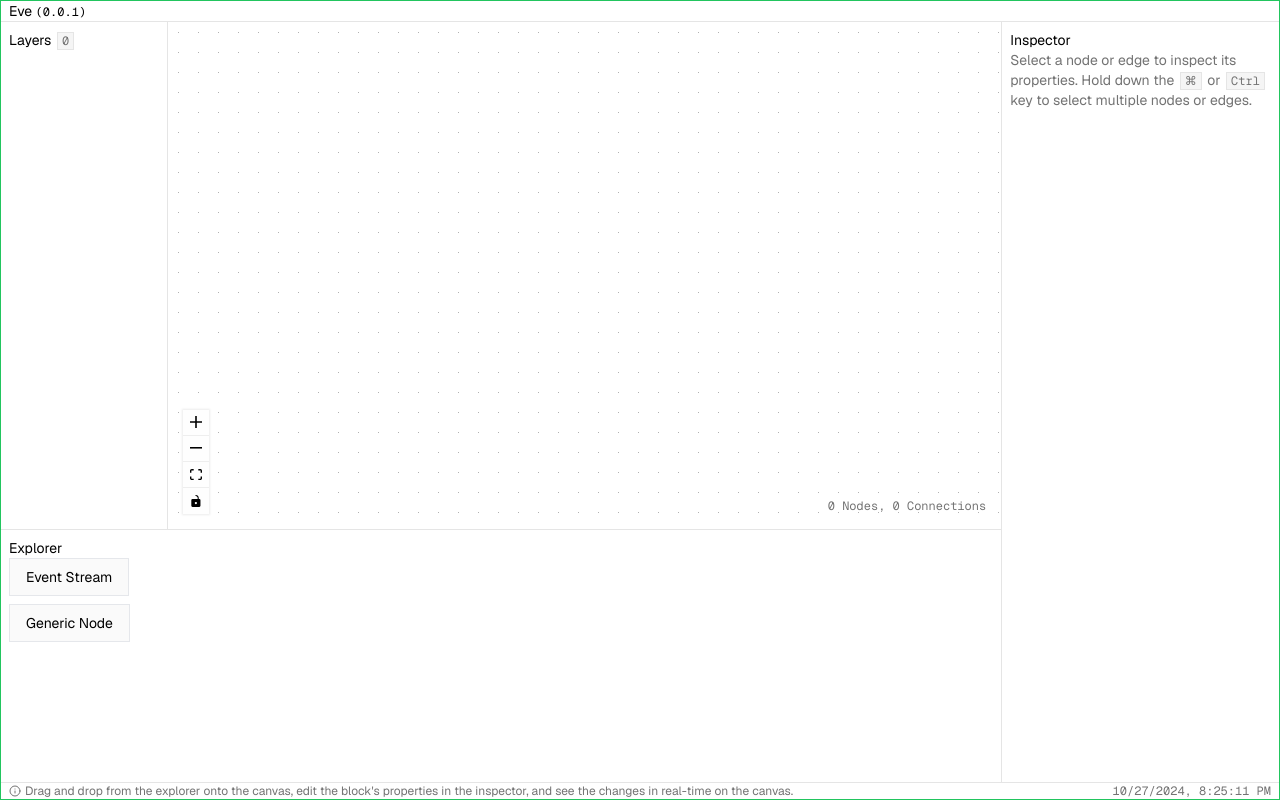
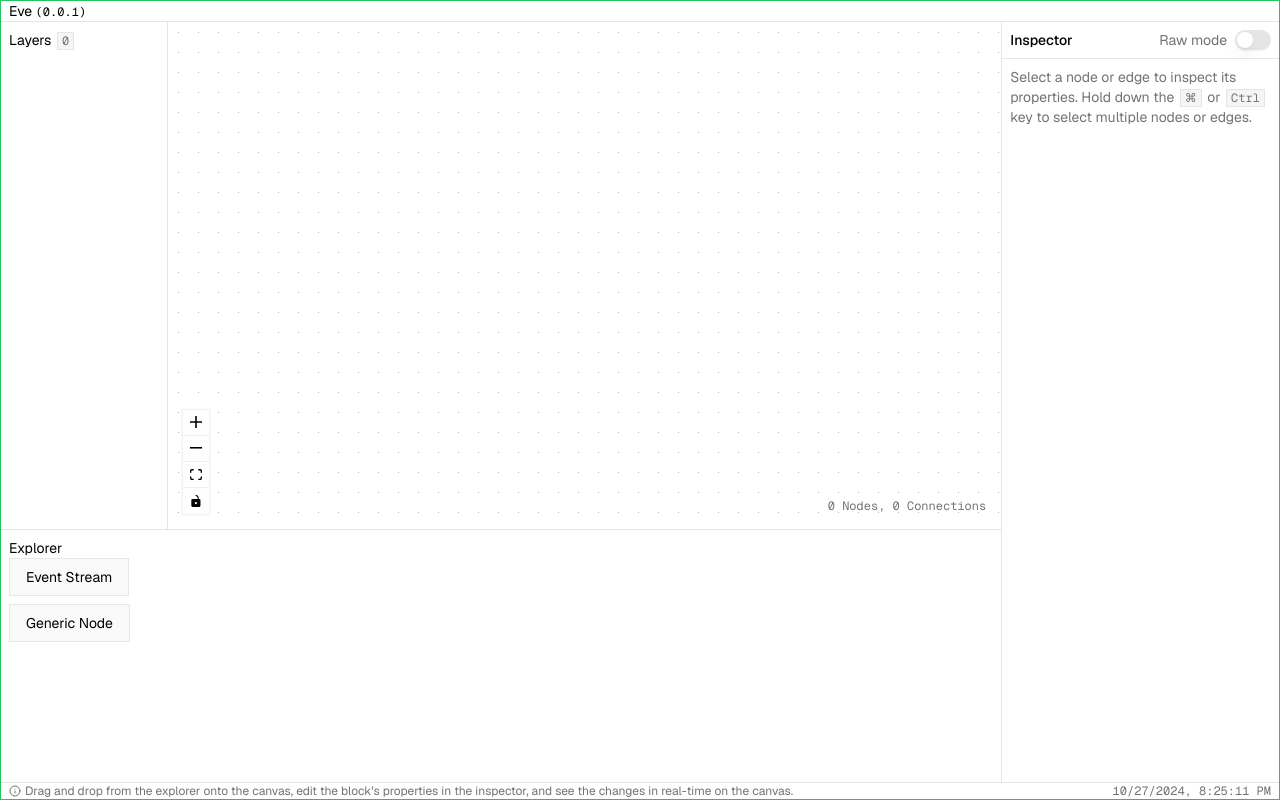
Before and after one commit to PwnFunction/eve, a Next.js app: page / in a window 1280 px wide. Built offline with nearby package versions, Linux system fonts and the light colour scheme.

Commit message:
feat: added raw + read only mode

```diff
--- a/package.json
+++ b/package.json
@@ -10,6 +10,7 @@
   },
   "dependencies": {
     "@radix-ui/react-label": "^2.1.0",
+    "@radix-ui/react-switch": "^1.1.1",
     "@radix-ui/react-tooltip": "^1.1.3",
     "@xyflow/react": "^12.3.2",
     "class-variance-authority": "^0.7.0",
--- a/src/components/inspector.tsx
+++ b/src/components/inspector.tsx
@@ -4,9 +4,11 @@ import { useSelectedElements } from "@/hooks/use-selected-elements";
 import { useSelection } from "@/hooks/use-selection";
 import { styles } from "@/lib/styles/layout";
 import { type Edge, type Node } from "@xyflow/react";
+import { useState } from "react";
 import { Input } from "./ui/input";
 import { Kbd } from "./ui/kbd";
 import { Label } from "./ui/label";
+import { Switch } from "./ui/switch";
 
 export const Inspector = () => {
   const { selectedNodes, selectedEdges } = useSelection();
@@ -15,44 +17,61 @@ export const Inspector = () => {
     selectedEdges,
   );
 
+  const [rawMode, setRawMode] = useState(false);
+
   return (
-    <aside
-      className="border-l border-neutral-200 p-2"
-      style={styles.rightPanel}
-    >
-      <p>Inspector</p>
+    <aside className="border-l border-neutral-200" style={styles.rightPanel}>
+      <div className="flex w-full items-center justify-between border-b px-2">
+        <div className="w-fit select-none space-x-2 font-medium">
+          <span>Inspector</span>
+          {rawMode && (
+            <span className="rounded-md bg-neutral-500/10 px-2 py-1 text-xs text-neutral-500">
+              read only
+            </span>
+          )}
+        </div>
+        <div className="flex items-center space-x-2">
+          <span className="text-neutral-500">Raw mode</span>
+          <Switch
+            className="m-2"
+            checked={rawMode}
+            onCheckedChange={setRawMode}
+          />
+        </div>
+      </div>
 
+      <div className="p-2">
         {selectedNodes.length > 0 ? (
           <div>
             {selectedNodeElements.map((node) => (
-            <NodeInspector key={node.id} node={node} />
+              <NodeInspector key={node.id} node={node} rawMode={rawMode} />
             ))}
           </div>
         ) : selectedEdges.length > 0 ? (
           <div>
             {selectedEdgeElements.map((edge) => (
-            <EdgeInspector key={edge.id} edge={edge} />
+              <EdgeInspector key={edge.id} edge={edge} rawMode={rawMode} />
             ))}
           </div>
         ) : (
           <p className="text-neutral-500">
             Select a node or edge to inspect its properties. Hold down the{" "}
-          <Kbd>⌘</Kbd> or <Kbd>Ctrl</Kbd> key to select multiple nodes or edges.
+            <Kbd>⌘</Kbd> or <Kbd>Ctrl</Kbd> key to select multiple nodes or
+            edges.
           </p>
         )}
+      </div>
     </aside>
   );
 };
 
-// NodeInspector and EdgeInspector components remain the same
-
-const NodeInspector = ({ node }: { node: Node }) => {
-  return (
+const NodeInspector = ({ node, rawMode }: { node: Node; rawMode: boolean }) => (
   <div>
+    {rawMode ? (
       <pre className="w-[360px] overflow-x-auto text-neutral-500">
         {JSON.stringify(node, null, 2)}
       </pre>
-
+    ) : (
       <div className="space-y-2">
         {/* Type */}
         <div className="flex items-center justify-between">
@@ -76,17 +95,17 @@ const NodeInspector = ({ node }: { node: Node }) => {
           />
         </div>
       </div>
+    )}
   </div>
 );
-};
 
-const EdgeInspector = ({ edge }: { edge: Edge }) => {
-  return (
+const EdgeInspector = ({ edge, rawMode }: { edge: Edge; rawMode: boolean }) => (
   <div>
+    {rawMode ? (
       <pre className="w-[360px] overflow-x-auto text-neutral-500">
         {JSON.stringify(edge, null, 2)}
       </pre>
-
+    ) : (
       <div className="space-y-2">
         {/* Source */}
         <div className="flex items-center justify-between">
@@ -110,6 +129,6 @@ const EdgeInspector = ({ edge }: { edge: Edge }) => {
           />
         </div>
       </div>
+    )}
   </div>
 );
-};
--- /dev/null
+++ b/src/components/ui/switch.tsx
@@ -0,0 +1,29 @@
+"use client";
+
+import * as SwitchPrimitives from "@radix-ui/react-switch";
+import * as React from "react";
+
+import { cn } from "@/lib/utils/class";
+
+const Switch = React.forwardRef<
+  React.ElementRef<typeof SwitchPrimitives.Root>,
+  React.ComponentPropsWithoutRef<typeof SwitchPrimitives.Root>
+>(({ className, ...props }, ref) => (
+  <SwitchPrimitives.Root
+    className={cn(
+      "data-[state=unchecked]:bg-input peer inline-flex h-5 w-9 shrink-0 cursor-pointer items-center rounded-full border-2 border-transparent bg-neutral-200 shadow-sm transition-colors focus-visible:outline-none focus-visible:ring-2 focus-visible:ring-offset-2 focus-visible:ring-offset-black disabled:cursor-not-allowed disabled:opacity-50 data-[state=checked]:bg-black",
+      className,
+    )}
+    {...props}
+    ref={ref}
+  >
+    <SwitchPrimitives.Thumb
+      className={cn(
+        "pointer-events-none block h-4 w-4 rounded-full bg-white shadow-lg ring-0 transition-transform data-[state=checked]:translate-x-4 data-[state=unchecked]:translate-x-0",
+      )}
+    />
+  </SwitchPrimitives.Root>
+));
+Switch.displayName = SwitchPrimitives.Root.displayName;
+
+export { Switch };
```
Also changed, not shown: 2 other files (tests, documents, lock files or other folders). Lines whose indentation alone changed are shown as unchanged.
